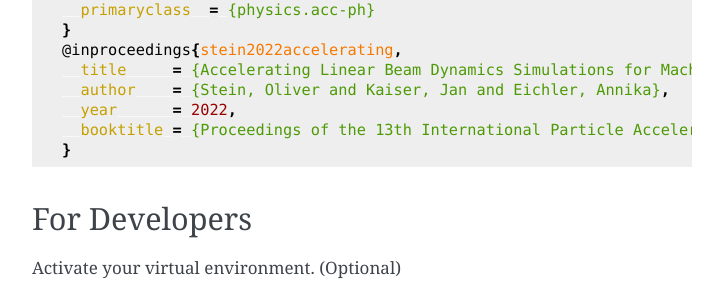
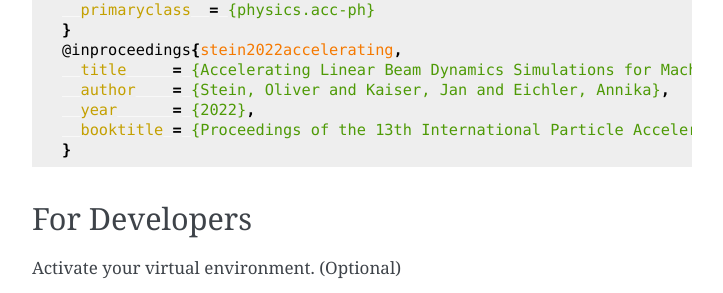
Before and after one commit to desy-ml/cheetah, a Sphinx documentation site: the page built from docs/index.rst, in a window 1280 px wide. Shown: the part 1510-1803 px from the top of the page, without its empty margins (388-1111 px from the left). Built offline with Sphinx 7.4.7, drawn with Linux system fonts in a browser that asks for light colours.

Commit message:
Add missing curly braces

```diff
--- a/CITATION.bib
+++ b/CITATION.bib
@@ -9,6 +9,6 @@
 @inproceedings{stein2022accelerating,
   title     = {Accelerating Linear Beam Dynamics Simulations for Machine Learning Applications},
   author    = {Stein, Oliver and Kaiser, Jan and Eichler, Annika},
-  year      = 2022,
+  year      = {2022},
   booktitle = {Proceedings of the 13th International Particle Accelerator Conference}
 }
--- a/docs/index.rst
+++ b/docs/index.rst
@@ -76,7 +76,7 @@ If you use Cheetah, please cite the following two papers:
     @inproceedings{stein2022accelerating,
       title     = {Accelerating Linear Beam Dynamics Simulations for Machine Learning Applications},
       author    = {Stein, Oliver and Kaiser, Jan and Eichler, Annika},
-      year      = 2022,
+      year      = {2022},
       booktitle = {Proceedings of the 13th International Particle Accelerator Conference}
     }
 
```
